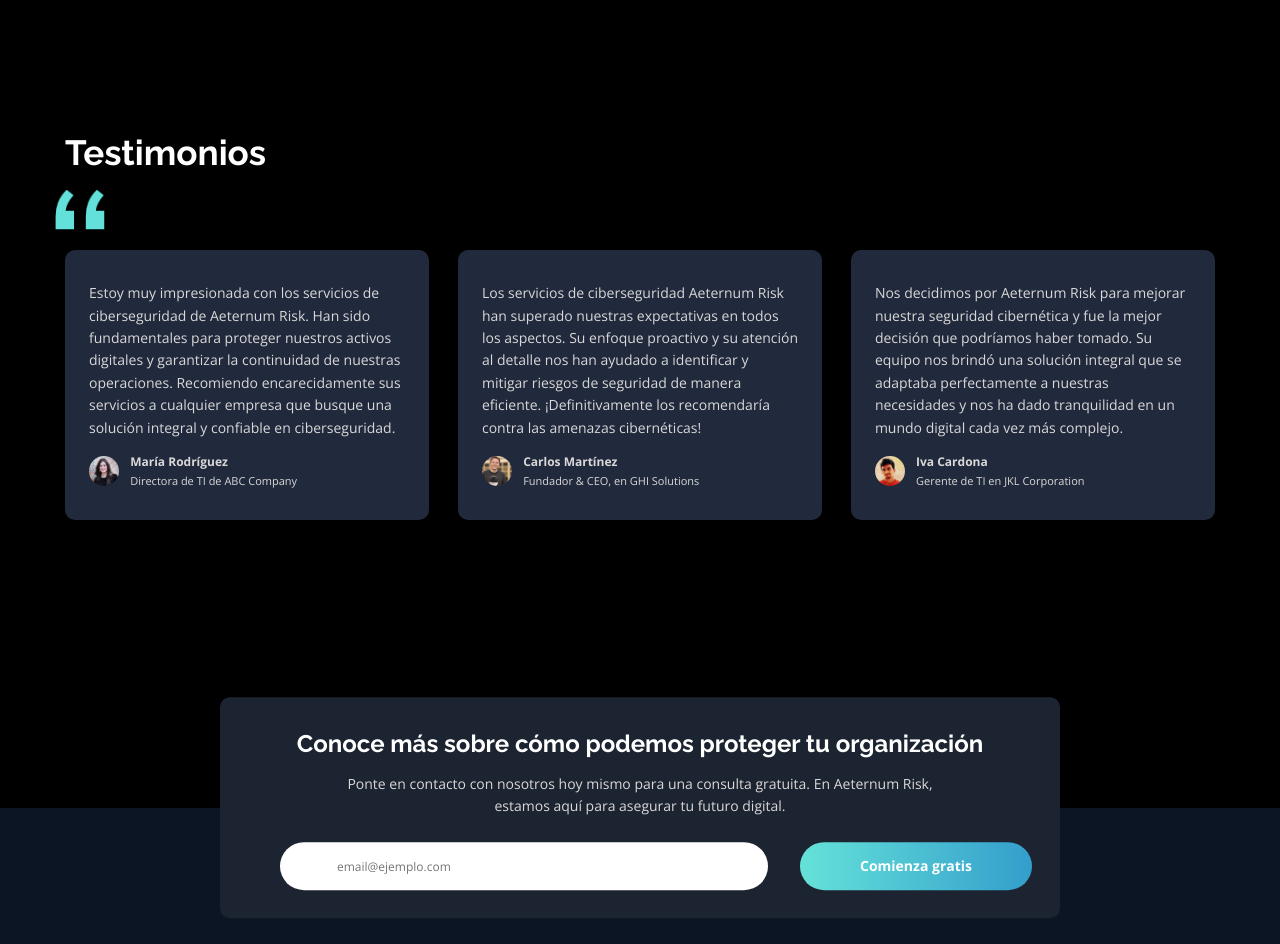
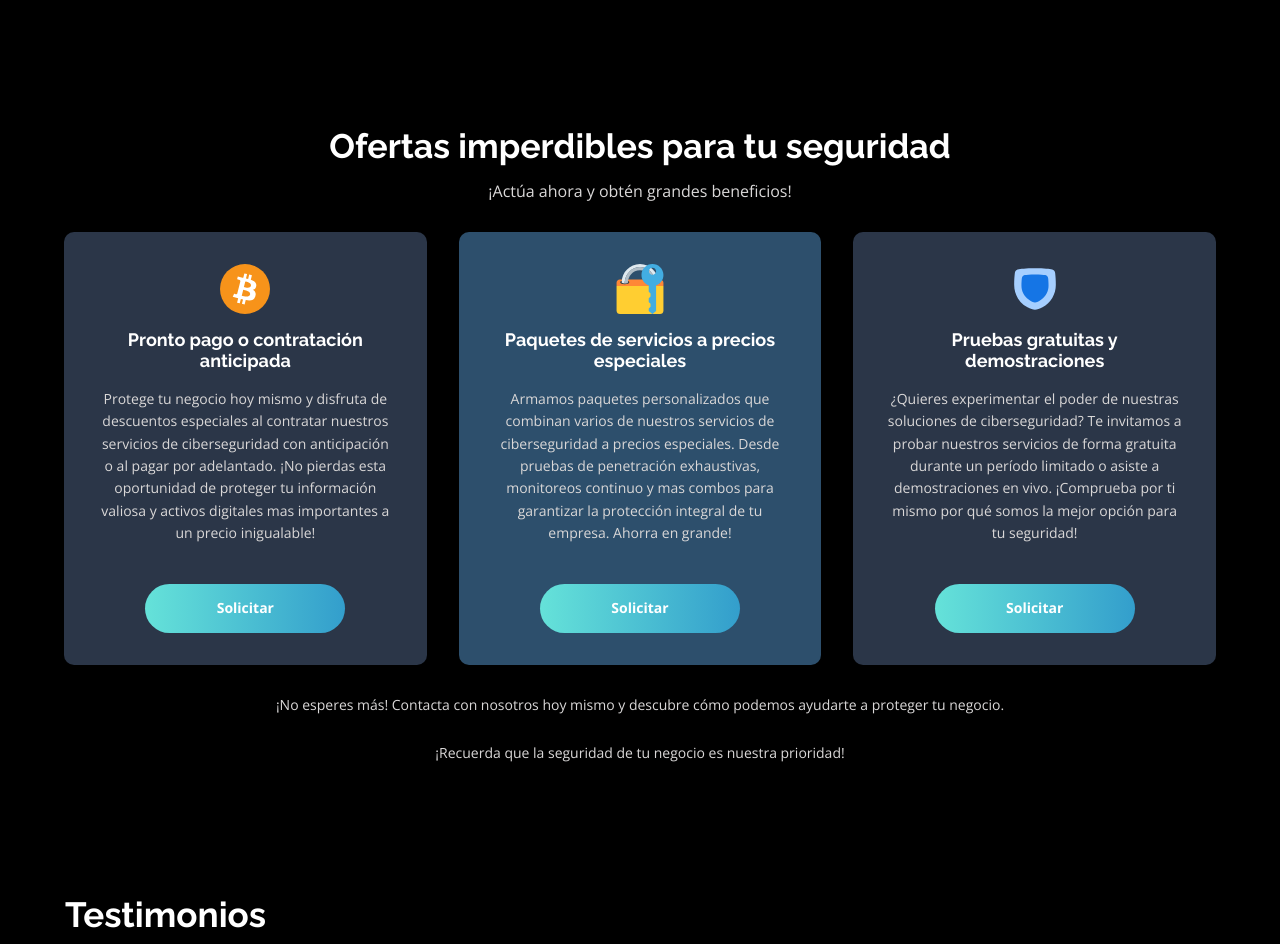
Before and after one commit to hugh128/Cybersecurity-company, a plain HTML site: page index.html in a window 1280 px wide. Shown: the part 4320-5264 px from the top of the page. Drawn offline with nearby package versions, Linux system fonts and the light colour scheme.

Commit message:
Sales promotion section added.

```diff
--- a/index.html
+++ b/index.html
@@ -358,6 +358,52 @@
           </div>
         </section>
 
+
+        <!--Sales promotions-->
+        <div class="sales-promotions">
+          <div class="sales-promotions__wrapper">
+              <h2 class="sales-promotions__title">Ofertas imperdibles para tu seguridad</h2>
+              <p class="sales-promotions__subtitle">¡Actúa ahora y obtén grandes beneficios!</p>
+              <div class="sales-promotions__container">
+                  <div class="sales-promotion">
+                      <img src="./images/bitcoin-cryptocurrency.svg" alt="Icono Descuentos" class="sales-promotion__icon">
+                      <h3 class="sales-promotion__title">Pronto pago o contratación anticipada</h3>
+                      <p class="sales-promotion__description">
+                        Protege tu negocio hoy mismo y disfruta de descuentos especiales al contratar nuestros servicios
+                        de ciberseguridad con anticipación o al pagar por adelantado. ¡No pierdas esta oportunidad de
+                        proteger tu información valiosa y activos digitales mas importantes a un precio inigualable!
+                      </p>
+                       <button class="btn form__btn btn-sales" type="button" role="button">Solicitar</button>
+                  </div>
+                  <div class="sales-promotion">
+                      <img src="./images/closed-lock-with-key.svg" alt="Icono Paquetes" class="sales-promotion__icon">
+                      <h3 class="sales-promotion__title">Paquetes de servicios a precios especiales</h3>
+                      <p class="sales-promotion__description">
+                        Armamos paquetes personalizados que combinan varios de nuestros servicios de ciberseguridad a
+                        precios especiales. Desde pruebas de penetración exhaustivas, monitoreos continuo y mas combos
+                        para garantizar la protección integral de tu empresa. Ahorra en grande!
+                      </p>
+                      <button class="btn form__btn btn-sales" type="button" role="button">Solicitar</button>
+                  </div>
+                  <div class="sales-promotion">
+                      <img src="./images/security-shield-1.svg" alt="Icono Prueba Gratuita" class="sales-promotion__icon">
+                      <h3 class="sales-promotion__title">Pruebas gratuitas y demostraciones</h3>
+                      <p class="sales-promotion__description">
+                        ¿Quieres experimentar el poder de nuestras soluciones de ciberseguridad? Te invitamos a probar
+                        nuestros servicios de forma gratuita durante un período limitado o asiste a demostraciones en vivo.
+                        ¡Comprueba por ti mismo por qué somos la mejor opción para tu seguridad!
+                      </p>
+                      <button class="btn form__btn btn-sales" type="button" role="button">Solicitar</button>
+                  </div>
+              </div>
+              <p class="sales-promotions__footer">¡No esperes más! Contacta con nosotros hoy mismo y descubre cómo podemos ayudarte a proteger tu negocio.</p>
+              <p class="sales-promotions__footer">¡Recuerda que la seguridad de tu negocio es nuestra prioridad!</p>
+          </div>
+        </div>
+
+
+
+
         <section class="testimonials">
           <div class="testimonials__content">
             <h2 class="testimonials_title">Testimonios</h2>
--- a/style.css
+++ b/style.css
@@ -988,3 +988,98 @@ body {
     font-weight: 400;
     color: #dad8d8
 }
+
+.sales-promotions {
+    margin: 8rem 0;
+    text-align: center;
+}
+
+.sales-promotions__wrapper {
+    max-width: 1300px;
+    margin: 0 auto;
+    padding: 0 1rem;
+}
+
+.sales-promotions__title {
+    font-family: "Raleway", sans-serif;
+    font-size: 34px;
+    font-weight: 700;
+    color: #fff;
+    margin-bottom: 1rem;
+}
+
+.sales-promotions__subtitle {
+    font-size: 16px;
+    color: #dad8d8;
+    margin-bottom: 2rem;
+}
+
+.sales-promotions__container {
+    display: flex;
+    flex-wrap: wrap;
+    justify-content: center;
+    gap: 2rem;
+    margin-bottom: 2rem;
+}
+
+.sales-promotion {
+    background-color: #2b3648;
+    padding: 2rem;
+    border-radius: 10px;
+    transition: transform 0.3s ease-out, background-color 0.3s ease-out;
+    display: flex;
+    flex-direction: column;
+    align-items: center;
+    text-align: center;
+    flex: 1 1 calc(33.333% - 2rem);
+    max-width: calc(33.333% - 2rem);
+}
+
+
+.sales-promotion:nth-child(2) {
+    background-color: #2d4f6c;
+}
+
+.sales-promotion:hover {
+    transform: translateY(-10px);
+    background-color: #3b4a63;
+}
+
+.sales-promotion__icon {
+    width: 50px;
+    height: 50px;
+    margin-bottom: 1rem;
+}
+
+.sales-promotion__title {
+    font-family: "Raleway", sans-serif;
+    font-size: 18px;
+    font-weight: 700;
+    color: #fff;
+    margin-bottom: 1rem;
+}
+
+.sales-promotion__description {
+    font-size: 14px;
+    color: #dad8d8;
+    line-height: 1.6;
+}
+
+.sales-promotions__footer {
+    font-size: 14px;
+    color: #dad8d8;
+    margin-top: 2rem;
+}
+
+@media (max-width: 768px) {
+    .sales-promotion {
+        flex: 1 1 100%;
+        max-width: 100%;
+    }
+}
+
+.btn-sales{
+    margin-left: 0;
+    margin-top: 40px;
+    width: 60px;
+}
```
Also changed, not shown: images/bitcoin-cryptocurrency.svg (added), images/closed-lock-with-key.svg (added), images/security-high-symbolic.svg (added), images/security-shield-1.svg (added).
